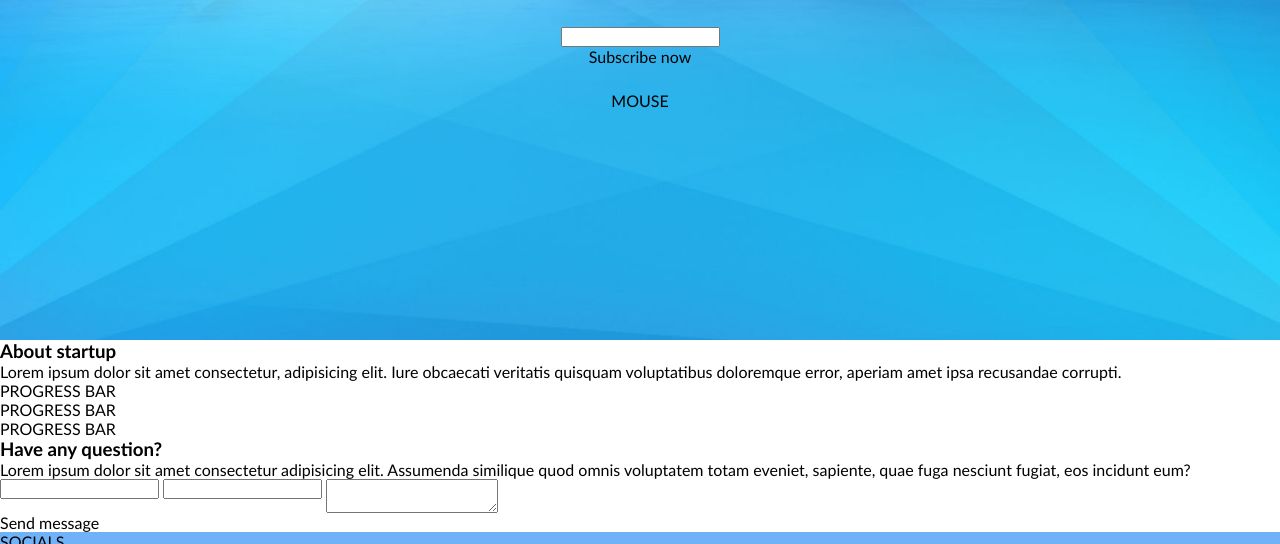
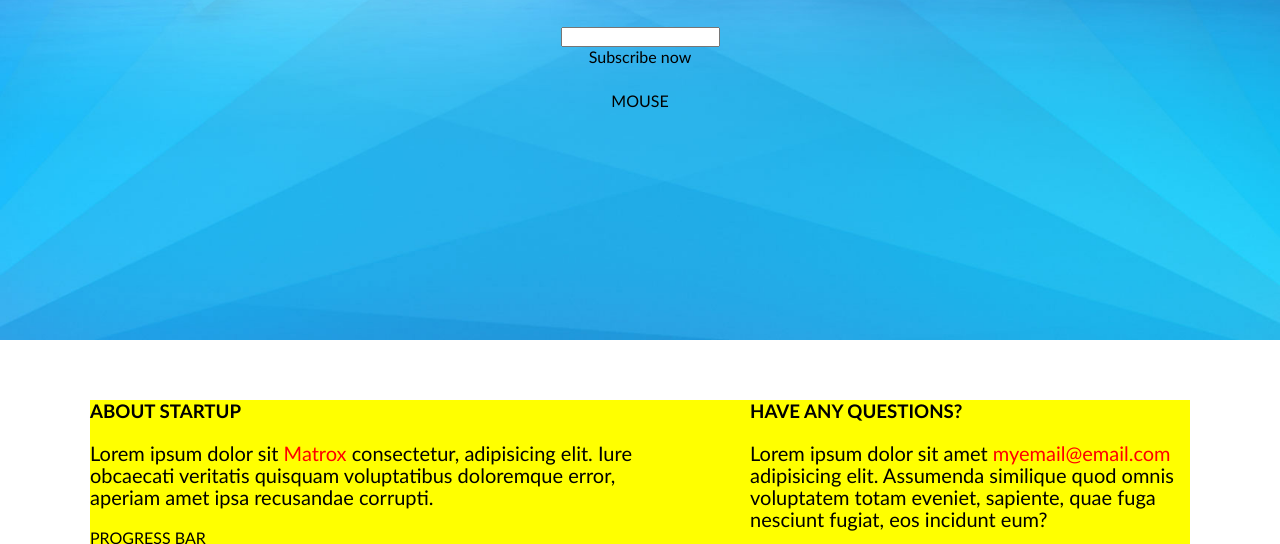
Before and after one commit to MarijaDeveikyte/5-coming-soon, a plain HTML site: page index.html in a window 1280 px wide. Shown: the part 460-1004 px from the top of the page. Drawn offline with Linux system fonts and the light colour scheme.

Commit message:
main content initial style #5

```diff
--- a/css/main.css
+++ b/css/main.css
@@ -61,8 +61,54 @@
 /******************
  * MAIN CONTENT
  ******************/
+.content {
+ display: inline-block;
+ width: 1100px;
+ margin: 60px calc( (100% - 1100px) / 2);
+ background: yellow;
+}
+.content > .left {
+    display: inline-block;
+    width: 50%;
+    float: left;
 
+}
+.content > .right {
+    display: inline-block;
+    width: 40%;
+    float: right;
 
+}
+
+.content h3 {
+    display: inline-block;
+    width: 100%;
+    text-transform: uppercase;
+    margin-bottom: 20px;
+}
+
+.content p > a {
+    text-decoration: none;
+    color: red;
+}
+
+.content p {
+    display: inline-block;
+    width: 100%;
+    margin-bottom: 20px;
+    font-size: 20px;
+    line-height: 22px;
+}
+
+.content .progress-bar {
+    display: inline-block;
+    width: 100%;
+}
+
+.content form {
+    display: inline-block;
+    width: 100%;
+}
 
 
 
--- a/index.html
+++ b/index.html
@@ -51,7 +51,7 @@
         <div class="content">
             <div class="left">
                 <h3>About startup</h3>
-                <p>Lorem ipsum dolor sit amet consectetur, adipisicing elit. Iure obcaecati veritatis quisquam voluptatibus doloremque error, aperiam amet ipsa recusandae corrupti.</p>
+                <p>Lorem ipsum dolor sit <a href="#">Matrox</a> consectetur, adipisicing elit. Iure obcaecati veritatis quisquam voluptatibus doloremque error, aperiam amet ipsa recusandae corrupti.</p>
                 <div class="progress-bar">
                     PROGRESS BAR
                 </div>
@@ -63,8 +63,8 @@
                 </div>
             </div>
             <div class="right">
-                <h3>Have any question?</h3>
-                <p>Lorem ipsum dolor sit amet consectetur adipisicing elit. Assumenda similique quod omnis voluptatem totam eveniet, sapiente, quae fuga nesciunt fugiat, eos incidunt eum?</p>
+                <h3>Have any questions?</h3>
+                <p>Lorem ipsum dolor sit amet <a href="mailto:asd@asd.com">myemail@email.com</a> adipisicing elit. Assumenda similique quod omnis voluptatem totam eveniet, sapiente, quae fuga nesciunt fugiat, eos incidunt eum?</p>
                 <form>
                     <input type="text" name="">
                     <input type="email" name="">
```
